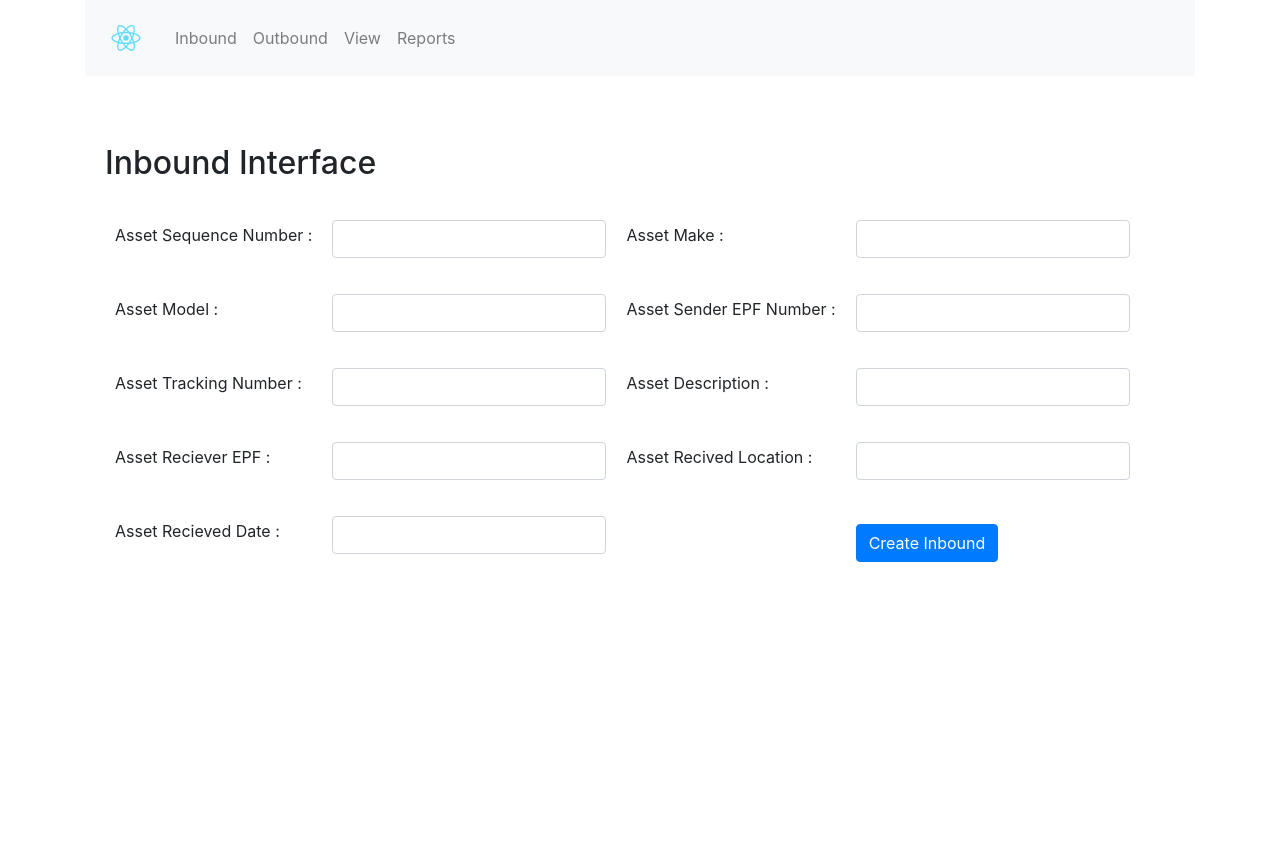
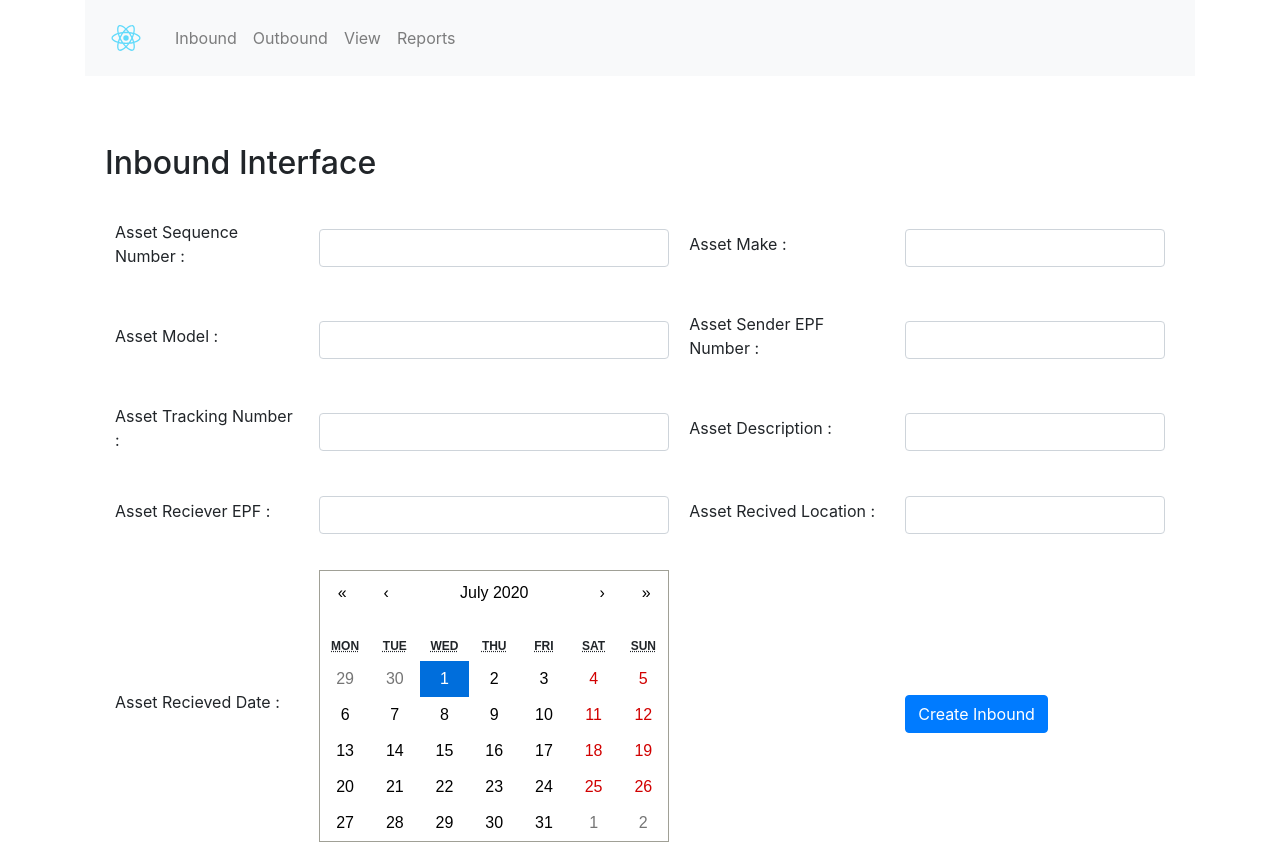
Before and after one commit to Dananjaya94/inbound-out-app, a React (Create React App) app: page / in a window 1280 px wide. Shown: the top 866 px of the page. Before the commit the page ends 800 px from the top, so only its background shows below. Built offline with nearby package versions, Linux system fonts and the light colour scheme.

Commit message:
Inbound Updated
Calendar added to inbound interface

```diff
--- a/package.json
+++ b/package.json
@@ -8,6 +8,7 @@
     "@testing-library/user-event": "^7.2.1",
     "bootstrap": "^4.5.0",
     "react": "^16.13.1",
+    "react-calendar": "^3.1.0",
     "react-dom": "^16.13.1",
     "react-router-dom": "^5.2.0",
     "react-scripts": "3.4.1"
--- a/src/components/inbound.component.js
+++ b/src/components/inbound.component.js
@@ -1,4 +1,6 @@
 import React , {Component} from 'react';
+import Calendar from 'react-calendar';
+import 'react-calendar/dist/Calendar.css';
 import { render } from '@testing-library/react';
 
 export default class inbound extends Component{
@@ -17,6 +19,7 @@ export default class inbound extends Component{
         this.onchange_asset_recieved_location = this.onchange_asset_recieved_location.bind(this);
         this.onchange_asset_recieved_date = this.onchange_asset_recieved_date.bind(this);
         this.onchange_asset_expected_outbound_date = this.onchange_asset_expected_outbound_date.bind(this);
+        this.onChangeDate = this.onChangeDate.bind(this);
         this.onSubmit = this.onSubmit.bind(this);
 
 
@@ -32,10 +35,12 @@ export default class inbound extends Component{
             asset_recieved_location:'',
             asset_recieved_date:'',
             asset_expected_outbound_date:'',
+            date: new Date(),
             asset_inbound_completed: false
         }
     }
 
+    onChangeDate = date => this.setState({ date })
 
     onchange_asset_seq_no(e)
     {
@@ -129,6 +134,7 @@ export default class inbound extends Component{
         console.log(`Reciever EPF : ${this.state.asset_reciever_epf}`);
         console.log(`Recieved Location : ${this.state.asset_recieved_location}`);
         console.log(`Recieved date : ${this.state.asset_recieved_date}`);
+        console.log(`Date Recieved : ${this.state.date}`);
         console.log(`Expected Outbound Date : ${this.state.asset_expected_outbound_date}`);
 
         this.setState ({
@@ -143,6 +149,7 @@ export default class inbound extends Component{
             asset_recieved_location:'',
             asset_recieved_date:'',
             asset_expected_outbound_date:'',
+            date: new Date(),
             asset_inbound_completed: false
         })
     }
@@ -279,7 +286,8 @@ export default class inbound extends Component{
 
                             <td>
                             <div className="form-group">
-                                <input type="text" className="form-control" value={this.state.asset_recieved_date} onChange={this.onchange_asset_recieved_date}></input>
+                                {/* <input type="text" className="form-control" value={this.state.asset_recieved_date} onChange={this.onchange_asset_recieved_date}></input> */}
+                                <Calendar onChange={this.onChangeDate} value={this.state.date}></Calendar>
                             </div>
                             </td>
 
```
Also changed, not shown: 1 other file (tests, documents, lock files or other folders).
